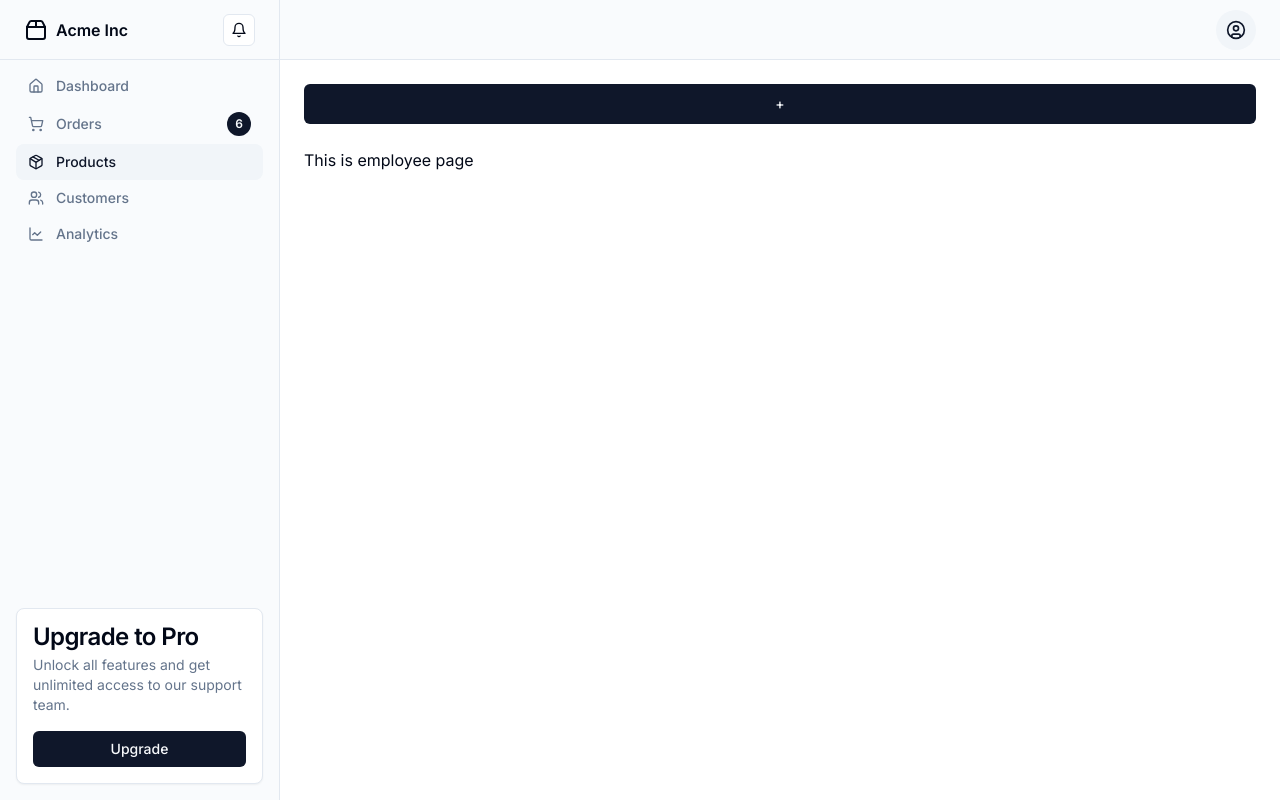
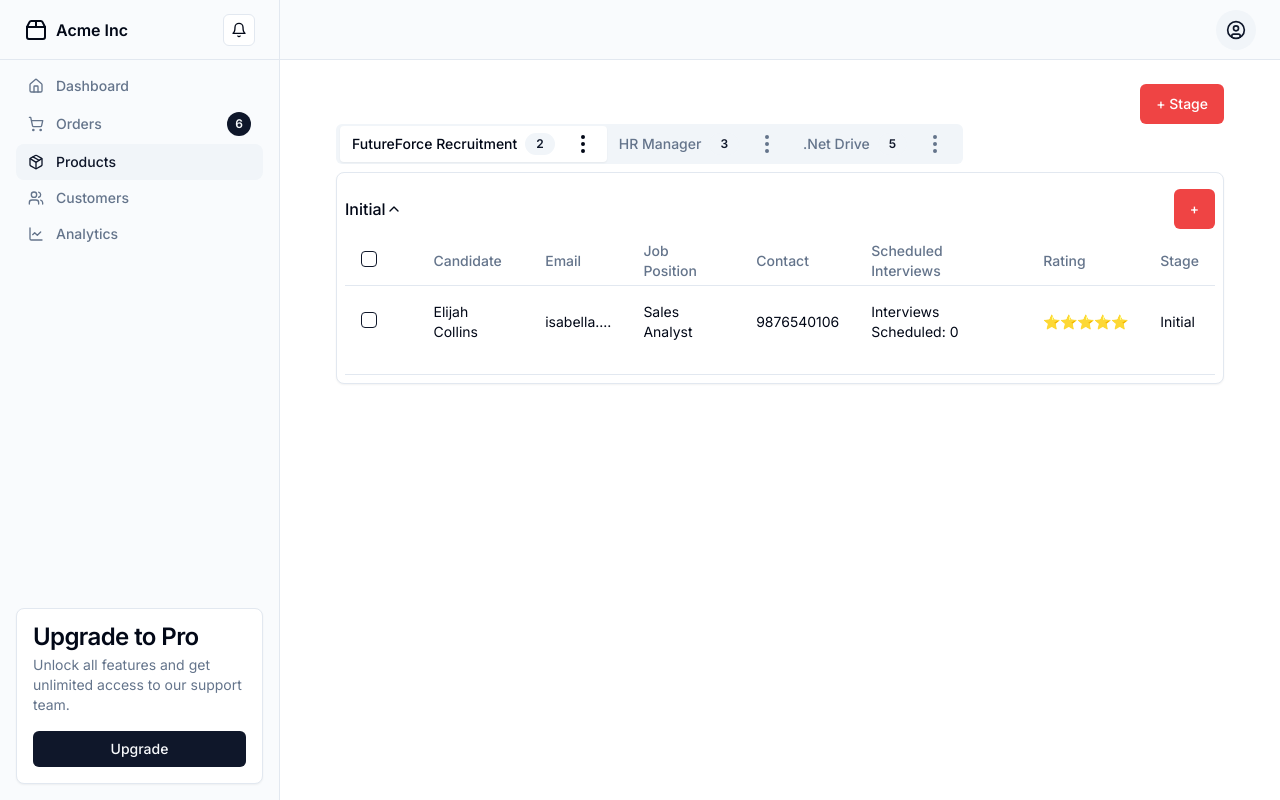
Before and after one commit to ravanspell/smart-pos-client, a Next.js app: page /dashboard/employees in a window 1280 px wide. Built offline with nearby package versions, Linux system fonts and the light colour scheme.

Commit message:
My-hrm: storybook settings update and employyes raw page

```diff
--- a/src/app/dashboard/employees/page.tsx
+++ b/src/app/dashboard/employees/page.tsx
@@ -1,28 +1,145 @@
 "use client";
 
+import { Accordion, AccordionContent, AccordionItem, AccordionTrigger } from '@/components/atoms/Accordion';
+import { Badge } from '@/components/atoms/Badge';
 import { Button } from '@/components/atoms/Button';
+import { Card } from '@/components/atoms/Card';
+import { Checkbox } from '@/components/atoms/CheckBox';
+import { DropdownMenu, DropdownMenuContent, DropdownMenuItem, DropdownMenuTrigger } from '@/components/atoms/DropdownMenu';
+import { Table, TableBody, TableCell, TableHead, TableHeader, TableRow } from '@/components/atoms/Table';
+import { Tabs, TabsContent, TabsList, TabsTrigger } from '@/components/atoms/Tabs';
 import { useToast } from "@/lib/hooks/useToast";
+import { MoreVertical } from 'lucide-react';
 
 interface IAppProps {
   test: string;
 }
 
 const EmployeesPage: React.FC<IAppProps> = (props) => {
-    const {toast} = useToast();
+  const { toast } = useToast();
   return (
     <>
-        <Button
-          aria-label="Increment value"
-          onClick={() => {
-            toast({
-              title: "this is sample toast",
-              description: "Friday, February 10, 2023 at 5:57 PM",
-            });
-          }}
-        >
+      <div className="container mx-auto">
+        <div className='flex justify-end'>
+          <Button variant="default" className="bg-red-500 text-white">
+            + Stage
+          </Button>
+        </div>
+        <div className="flex justify-between items-center mb-4">
+          <Tabs defaultValue="tab1" className="w-full">
+            <TabsList>
+              <TabsTrigger value="tab1">
+                <div className="flex items-center">
+                  FutureForce Recruitment
+                  <Badge className="ml-2" variant="secondary">2</Badge> {/* Badge */}
+                  <DropdownMenu>
+                    <DropdownMenuTrigger>
+                      <MoreVertical className="ml-4 cursor-pointer" /> {/* Gap of 15px (ml-4) */}
+                    </DropdownMenuTrigger>
+                    <DropdownMenuContent>
+                      <DropdownMenuItem>Edit</DropdownMenuItem>
+                      <DropdownMenuItem>Close</DropdownMenuItem>
+                      <DropdownMenuItem>Resume Shortlisting</DropdownMenuItem>
+                      <DropdownMenuItem className="text-red-500">Delete</DropdownMenuItem>
+                    </DropdownMenuContent>
+                  </DropdownMenu>
+                </div>
+              </TabsTrigger>
+
+              <TabsTrigger value="tab2">
+                <div className="flex items-center">
+                  HR Manager
+                  <Badge className="ml-2" variant="secondary">3</Badge> {/* Badge */}
+                  <DropdownMenu>
+                    <DropdownMenuTrigger>
+                      <MoreVertical className="ml-4 cursor-pointer" /> {/* Gap of 15px */}
+                    </DropdownMenuTrigger>
+                    <DropdownMenuContent>
+                      <DropdownMenuItem>Edit</DropdownMenuItem>
+                      <DropdownMenuItem>Close</DropdownMenuItem>
+                      <DropdownMenuItem>Resume Shortlisting</DropdownMenuItem>
+                      <DropdownMenuItem className="text-red-500">Delete</DropdownMenuItem>
+                    </DropdownMenuContent>
+                  </DropdownMenu>
+                </div>
+              </TabsTrigger>
+
+              <TabsTrigger value="tab3">
+                <div className="flex items-center">
+                  .Net Drive
+                  <Badge className="ml-2" variant="secondary">5</Badge> {/* Badge */}
+                  <DropdownMenu>
+                    <DropdownMenuTrigger>
+                      <MoreVertical className="ml-4 cursor-pointer" /> {/* Gap of 15px */}
+                    </DropdownMenuTrigger>
+                    <DropdownMenuContent>
+                      <DropdownMenuItem>Edit</DropdownMenuItem>
+                      <DropdownMenuItem>Close</DropdownMenuItem>
+                      <DropdownMenuItem>Resume Shortlisting</DropdownMenuItem>
+                      <DropdownMenuItem className="text-red-500">Delete</DropdownMenuItem>
+                    </DropdownMenuContent>
+                  </DropdownMenu>
+                </div>
+              </TabsTrigger>
+            </TabsList>
+            {/* Tabs content */}
+            <TabsContent value="tab1" className="w-full">
+              <Card className="p-2">
+                <Accordion type="single" defaultValue="item-1" collapsible>
+                  <AccordionItem value="item-1">
+                    <div className="flex justify-between items-center">
+                      <AccordionTrigger>
+                        <span>Initial</span> {/* Accordion Bar Title */}
+                      </AccordionTrigger>
+
+                      {/* + Add Candidate button in accordion header */}
+                      <Button variant="default" className="bg-red-500 text-white">
                         +
                       </Button>
-        <div>This is employee page</div>
+                    </div>
+                    <AccordionContent>
+                      {/* ShadCN Table with checkboxes */}
+                      <Table className="w-full">
+                        <TableHeader>
+                          <TableRow>
+                            <TableHead className="w-1/12">
+                              <Checkbox />
+                            </TableHead>
+                            <TableHead>Candidate</TableHead>
+                            <TableHead>Email</TableHead>
+                            <TableHead>Job Position</TableHead>
+                            <TableHead>Contact</TableHead>
+                            <TableHead>Scheduled Interviews</TableHead>
+                            <TableHead>Rating</TableHead>
+                            <TableHead>Stage</TableHead>
+                          </TableRow>
+                        </TableHeader>
+                        <TableBody>
+                          <TableRow>
+                            <TableCell className="w-1/12">
+                              <Checkbox />
+                            </TableCell>
+                            <TableCell>Elijah Collins</TableCell>
+                            <TableCell>isabella....</TableCell>
+                            <TableCell>Sales Analyst</TableCell>
+                            <TableCell>9876540106</TableCell>
+                            <TableCell>Interviews Scheduled: 0</TableCell>
+                            <TableCell>⭐⭐⭐⭐⭐</TableCell>
+                            <TableCell>Initial</TableCell>
+                          </TableRow>
+                          {/* Additional rows can be added */}
+                        </TableBody>
+                      </Table>
+                    </AccordionContent>
+                  </AccordionItem>
+                  {/* Additional AccordionItems can be added here */}
+                </Accordion>
+              </Card>
+            </TabsContent>
+            {/* You can repeat TabsContent for other tabs */}
+          </Tabs>
+        </div>
+      </div>
     </>
   )
 };
```
Also changed, not shown: 1 other file (tests, documents, lock files or other folders). Lines whose indentation alone changed are shown as unchanged.
